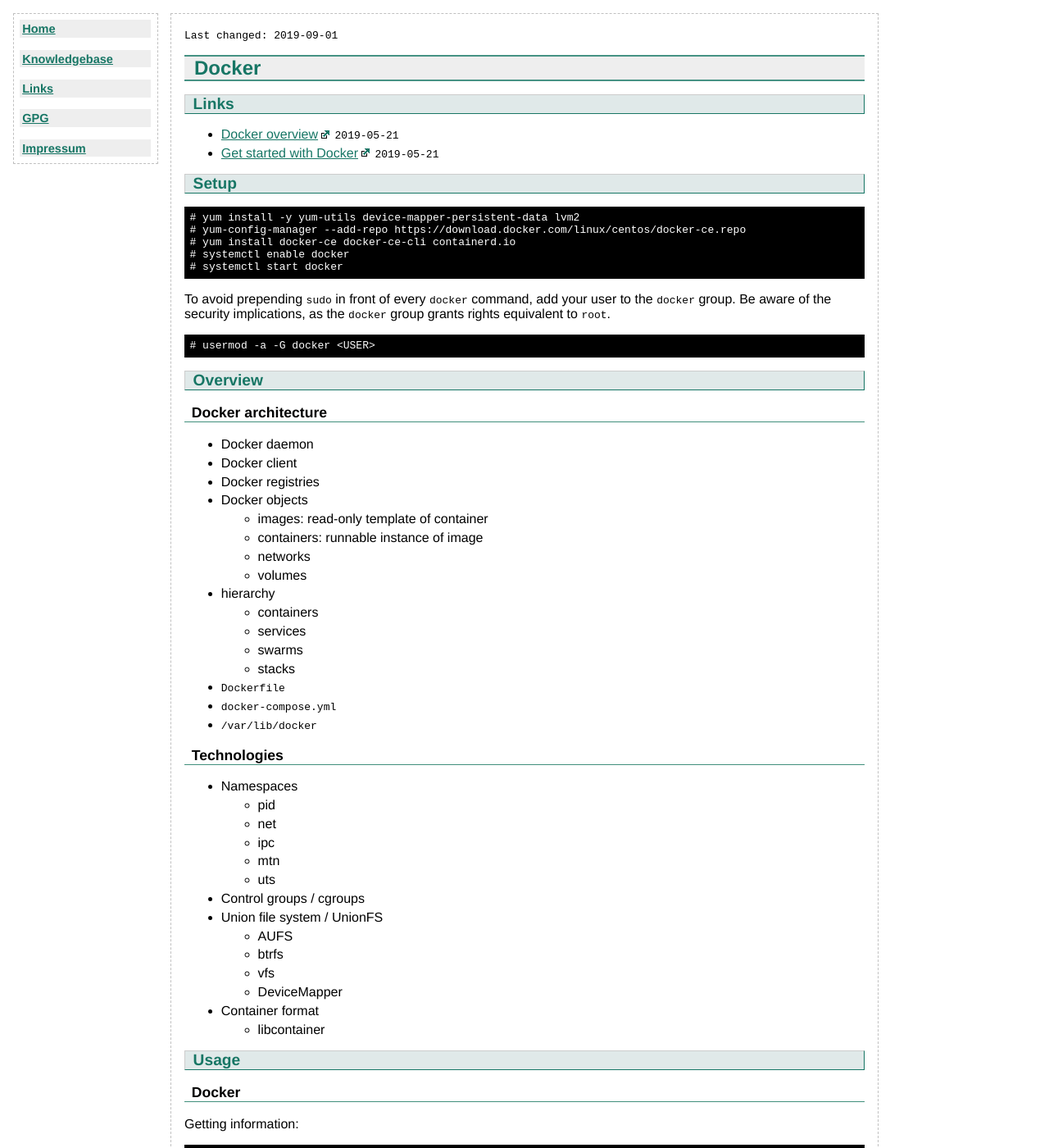
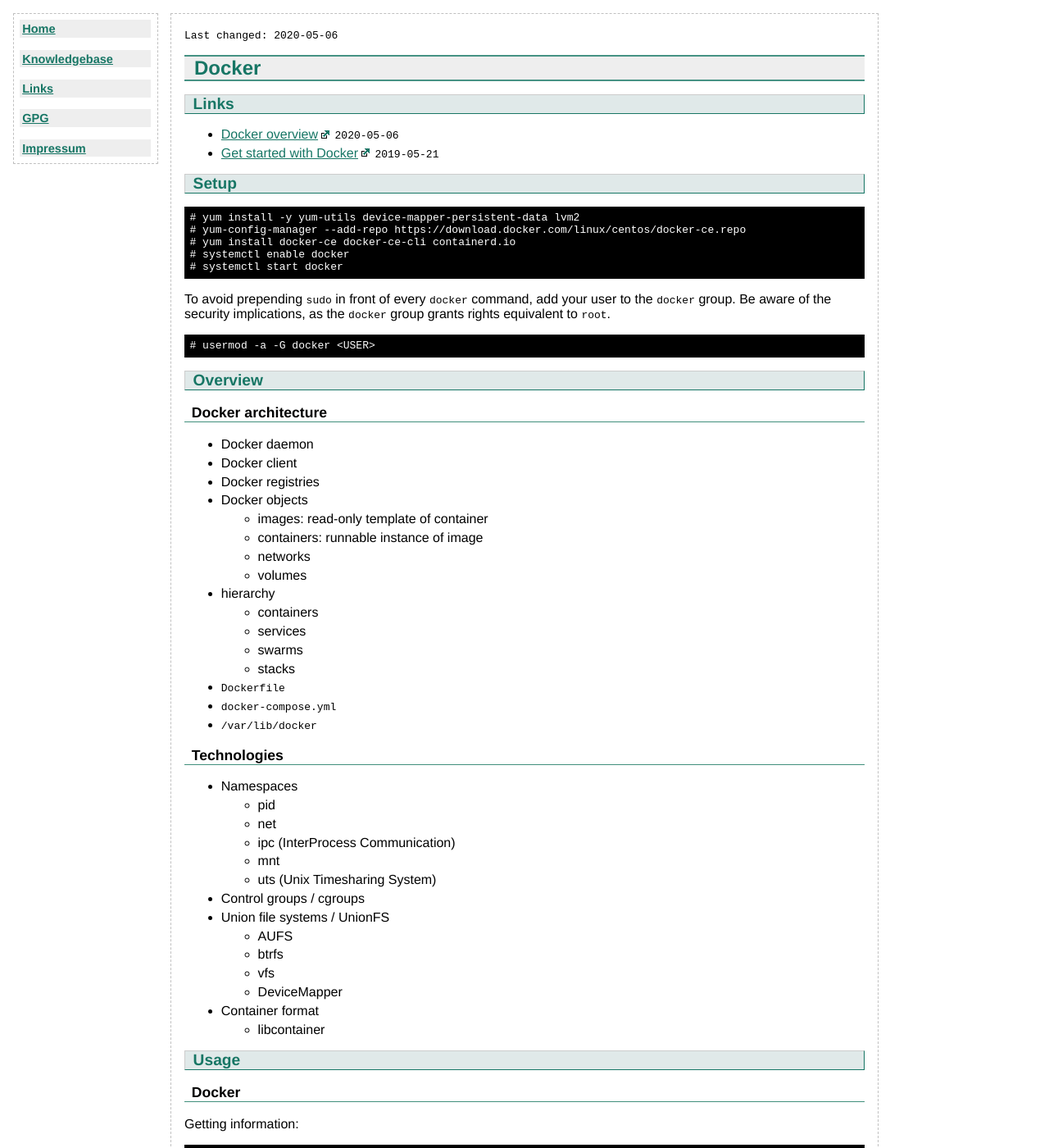
Before and after one commit to flyinggreenfrog/flyinggreenfrog.github.io, a Jekyll site: the page built from knowledgebase/docker.md, in a window 1280 px wide and 1400 px high. Shown: the whole window at 82% size. Built offline with Jekyll 4.4.1, drawn with Linux system fonts in a browser that asks for light colours.

Commit message:
Work on knowledgebase docker.

```diff
--- a/knowledgebase/docker.md
+++ b/knowledgebase/docker.md
@@ -1,12 +1,12 @@
 ---
 title: Docker
-last-changed: <time>2019-09-01</time>
+last-changed: <time>2020-05-06</time>
 knowledgebase: true
 categories: [Container, Linux]
 ---
 ## Links
 
-* [Docker overview](https://docs.docker.com/engine/docker-overview) <time>2019-05-21</time>
+* [Docker overview](https://docs.docker.com/get-started/docker-overview) <time>2020-05-06</time>
 * [Get started with Docker](https://docs.docker.com/get-started) <time>2019-05-21</time>
 
 ## Setup
@@ -54,11 +54,11 @@ group grants rights equivalent to `root`.
 * Namespaces
   - pid
   - net
-  - ipc
-  - mtn
-  - uts
+  - ipc (InterProcess Communication)
+  - mnt
+  - uts (Unix Timesharing System)
 * Control groups / cgroups
-* Union file system / UnionFS
+* Union file systems / UnionFS
   - AUFS
   - btrfs
   - vfs
```
